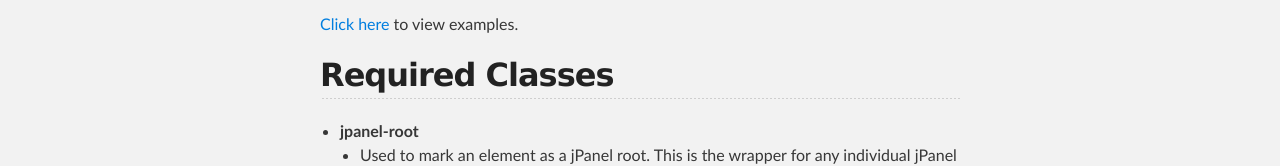
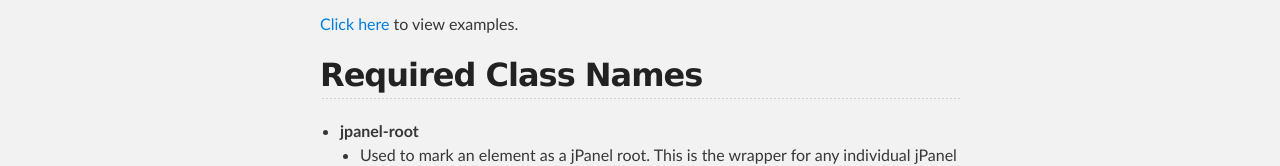
Before and after one commit to jperezov/jpanel, a website: page index.html in a window 1280 px wide. Shown: the part 339-505 px from the top of the page. Drawn offline with Linux system fonts and the light colour scheme.

Commit message:
Typo fix.

```diff
--- a/index.html
+++ b/index.html
@@ -39,7 +39,7 @@
 <p><a href="examples">Click here</a> to view examples.</p>
 
 <h2>
-<a id="required-classes" class="anchor" href="#required-classes" aria-hidden="true"><span class="octicon octicon-link"></span></a>Required Classes</h2>
+<a id="required-classes" class="anchor" href="#required-classes" aria-hidden="true"><span class="octicon octicon-link"></span></a>Required Class Names</h2>
 
 <ul>
 <li>
```
